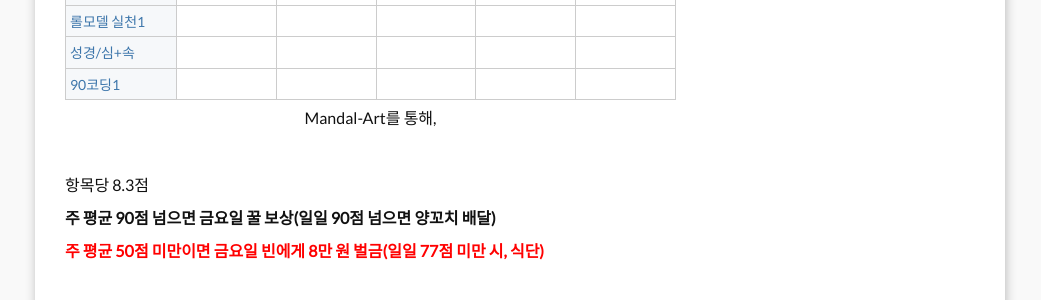
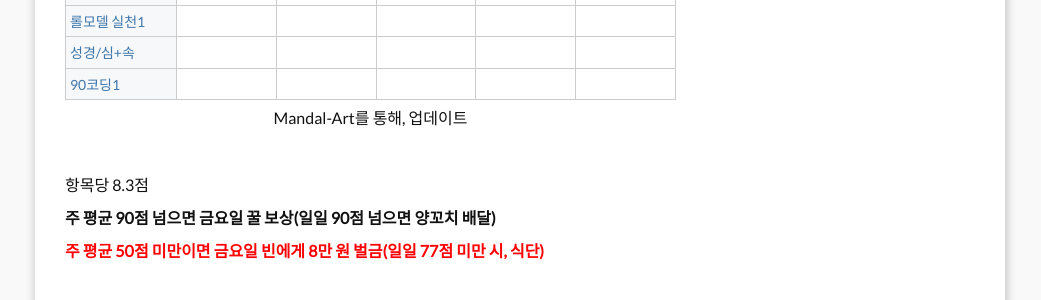
Before and after one commit to leevra/self-management.leeseungju.com, a Jekyll site: the page built from index.html, in a window 1280 px wide and 900 px high, scrolled down 891 px. Shown: the part 152-452 px from the top of the window, without its empty margins (120-1161 px from the left). Built offline with Jekyll 4.4.1, drawn with Linux system fonts in a browser that asks for light colours; the list of posts is cut into pages by our own code.

Commit message:
Update index.html

```diff
--- a/index.html
+++ b/index.html
@@ -41,7 +41,7 @@ layout: default
 
 </tbody></table>
 
-<p style="text-align: center;">Mandal-Art를 통해, </p>
+<p style="text-align: center;">Mandal-Art를 통해, 업데이트</p>
 <p style="text-align: center;"><br></p>
 <p>항목당 8.3점</p>
 <b><p>주 평균 90점 넘으면 금요일 꿀 보상(일일 90점 넘으면 양꼬치 배달)</p></b>
```
